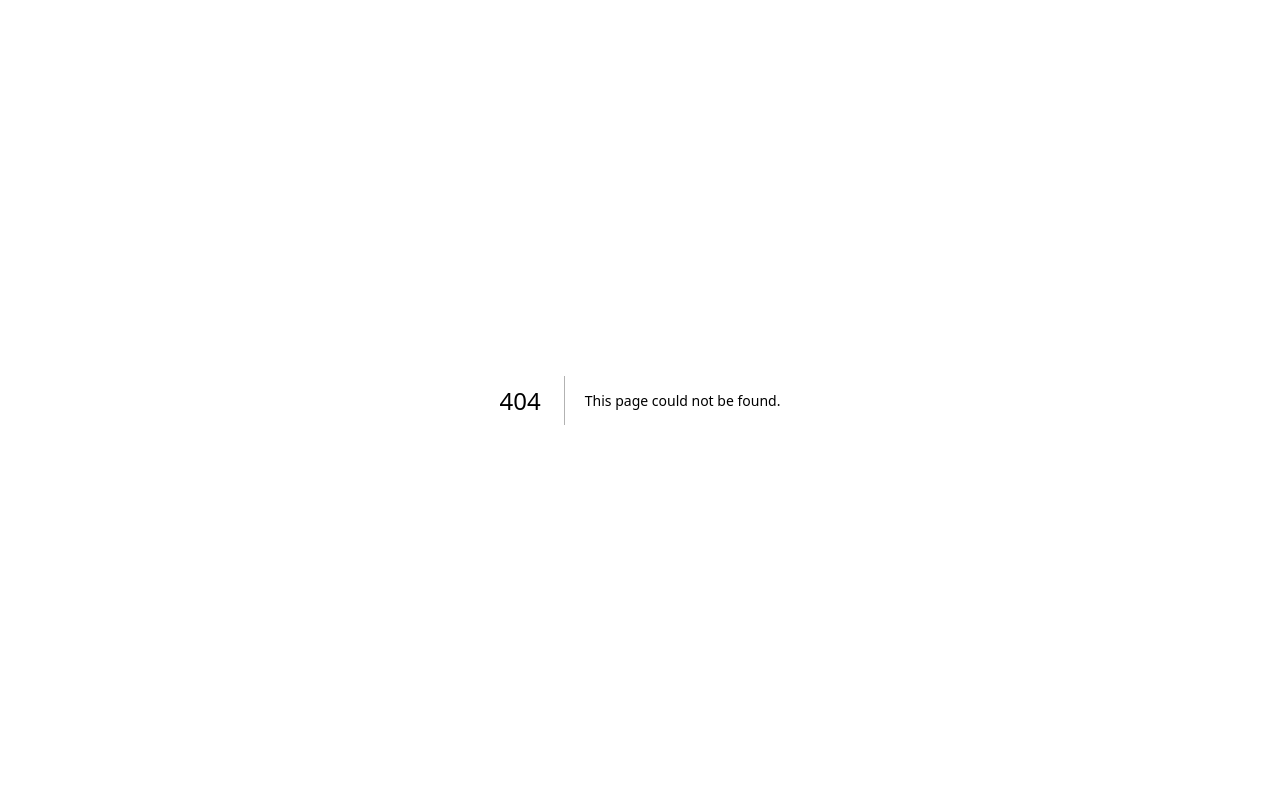
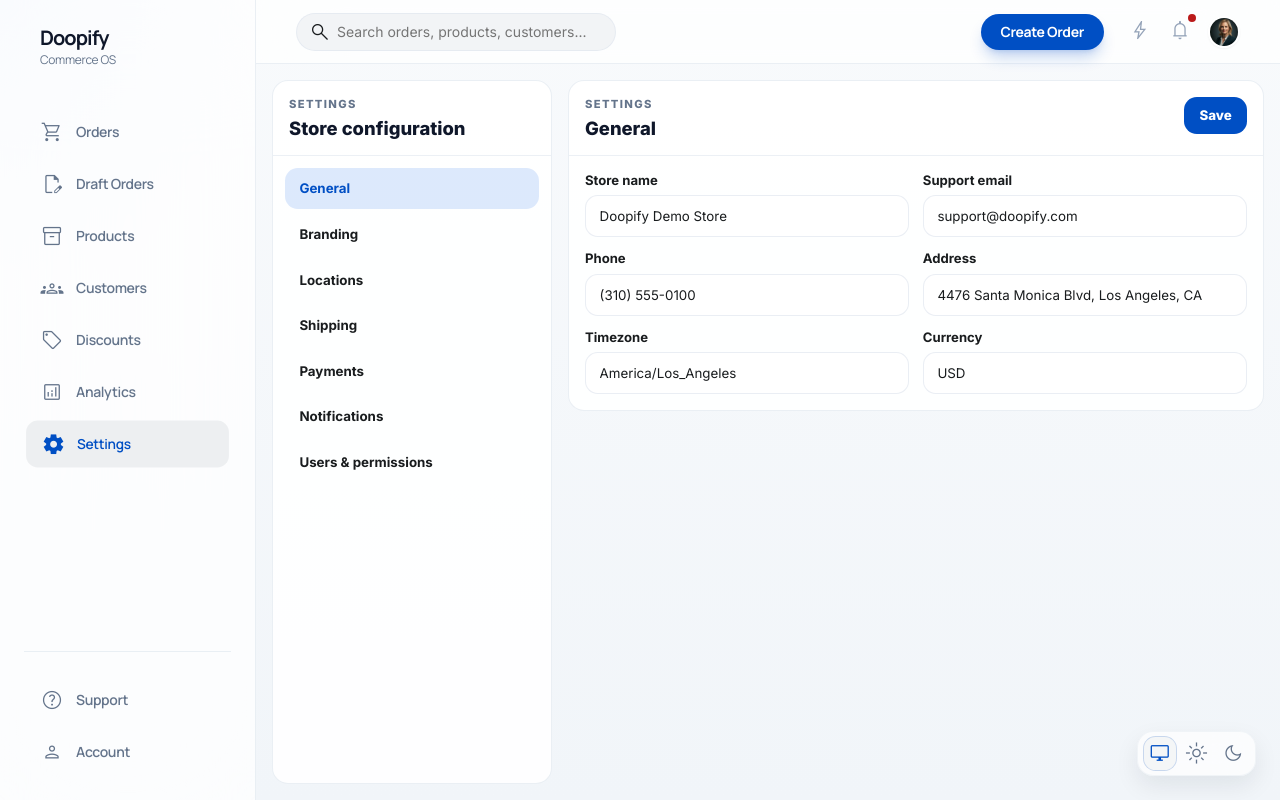
Before and after one commit to bfrancis-citryn/doopify, a Next.js app: page /settings in a window 1280 px wide. Before the commit this address had no page. Built offline with nearby package versions, Linux system fonts and the light colour scheme.

Commit message:
Add settings foundation and polish admin theme

```diff
--- /dev/null
+++ b/src/app/settings/page.js
@@ -0,0 +1,7 @@
+"use client";
+
+import SettingsWorkspace from '../../components/settings/SettingsWorkspace';
+
+export default function SettingsPage() {
+  return <SettingsWorkspace />;
+}
--- a/src/components/Sidebar/Sidebar.js
+++ b/src/components/Sidebar/Sidebar.js
@@ -9,7 +9,7 @@ const NAV_ITEMS = [
   { href: '/customers', label: 'Customers', icon: 'groups' },
   { href: '/discounts', label: 'Discounts', icon: 'sell' },
   { href: '/analytics', label: 'Analytics', icon: 'analytics' },
-  { href: '#', label: 'Settings', icon: 'settings' },
+  { href: '/settings', label: 'Settings', icon: 'settings' },
 ];
 
 export default function Sidebar() {
--- /dev/null
+++ b/src/components/settings/SettingsWorkspace.js
@@ -0,0 +1,118 @@
+"use client";
+
+import { useMemo, useState } from 'react';
+import AppShell from '../AppShell';
+import styles from './SettingsWorkspace.module.css';
+
+const SETTINGS_SECTIONS = [
+  { id: 'general', label: 'General' },
+  { id: 'branding', label: 'Branding' },
+  { id: 'locations', label: 'Locations' },
+  { id: 'shipping', label: 'Shipping' },
+  { id: 'payments', label: 'Payments' },
+  { id: 'notifications', label: 'Notifications' },
+  { id: 'users', label: 'Users & permissions' },
+];
+
+export default function SettingsWorkspace() {
+  const [activeSection, setActiveSection] = useState('general');
+  const [settings, setSettings] = useState({
+    storeName: 'Doopify Demo Store',
+    supportEmail: 'support@doopify.com',
+    phone: '(310) 555-0100',
+    address: '4476 Santa Monica Blvd, Los Angeles, CA',
+    timezone: 'America/Los_Angeles',
+    currency: 'USD',
+    logoUrl: '',
+    brandPrimary: '#004fc4',
+    brandAccent: '#60a5fa',
+    orderPrefix: 'DPY',
+    defaultLocation: 'Los Angeles warehouse',
+    shippingOrigin: 'Los Angeles warehouse',
+    freeShippingThreshold: '100',
+    senderEmail: 'hello@doopify.com',
+    lowInventoryAlert: '5',
+  });
+
+  const activeTitle = useMemo(() => SETTINGS_SECTIONS.find(section => section.id === activeSection)?.label || 'Settings', [activeSection]);
+
+  return (
+    <AppShell onCreateOrder={() => {}} onNotificationsClick={() => {}} onQuickActionClick={() => {}} onSearchChange={() => {}} searchValue="">
+      <div className={styles.page}>
+        <div className={styles.navPanel}>
+          <div className={styles.navHeader}>
+            <p className={styles.eyebrow}>Settings</p>
+            <h2 className={styles.title}>Store configuration</h2>
+          </div>
+          <div className={styles.sectionList}>
+            {SETTINGS_SECTIONS.map(section => (
+              <button key={section.id} className={activeSection === section.id ? styles.sectionButtonActive : styles.sectionButton} onClick={() => setActiveSection(section.id)} type="button">
+                {section.label}
+              </button>
+            ))}
+          </div>
+        </div>
+
+        <div className={styles.detailPanel}>
+          <div className={styles.detailCard}>
+            <div className={styles.detailHeader}>
+              <div>
+                <p className={styles.eyebrow}>Settings</p>
+                <h2 className={styles.title}>{activeTitle}</h2>
+              </div>
+              <button className={styles.saveButton} type="button">Save</button>
+            </div>
+
+            {activeSection === 'general' ? (
+              <div className={styles.formGrid}>
+                <label className={styles.field}><span>Store name</span><input className={styles.input} onChange={event => setSettings(current => ({ ...current, storeName: event.target.value }))} value={settings.storeName} /></label>
+                <label className={styles.field}><span>Support email</span><input className={styles.input} onChange={event => setSettings(current => ({ ...current, supportEmail: event.target.value }))} value={settings.supportEmail} /></label>
+                <label className={styles.field}><span>Phone</span><input className={styles.input} onChange={event => setSettings(current => ({ ...current, phone: event.target.value }))} value={settings.phone} /></label>
+                <label className={styles.field}><span>Address</span><input className={styles.input} onChange={event => setSettings(current => ({ ...current, address: event.target.value }))} value={settings.address} /></label>
+                <label className={styles.field}><span>Timezone</span><input className={styles.input} onChange={event => setSettings(current => ({ ...current, timezone: event.target.value }))} value={settings.timezone} /></label>
+                <label className={styles.field}><span>Currency</span><input className={styles.input} onChange={event => setSettings(current => ({ ...current, currency: event.target.value }))} value={settings.currency} /></label>
+              </div>
+            ) : null}
+
+            {activeSection === 'branding' ? (
+              <div className={styles.formGrid}>
+                <label className={styles.field}><span>Logo URL</span><input className={styles.input} onChange={event => setSettings(current => ({ ...current, logoUrl: event.target.value }))} value={settings.logoUrl} /></label>
+                <label className={styles.field}><span>Primary brand color</span><input className={styles.input} onChange={event => setSettings(current => ({ ...current, brandPrimary: event.target.value }))} value={settings.brandPrimary} /></label>
+                <label className={styles.field}><span>Accent color</span><input className={styles.input} onChange={event => setSettings(current => ({ ...current, brandAccent: event.target.value }))} value={settings.brandAccent} /></label>
+                <label className={styles.field}><span>Order prefix</span><input className={styles.input} onChange={event => setSettings(current => ({ ...current, orderPrefix: event.target.value }))} value={settings.orderPrefix} /></label>
+              </div>
+            ) : null}
+
+            {activeSection === 'locations' ? (
+              <div className={styles.formGrid}>
+                <label className={styles.field}><span>Default location</span><input className={styles.input} onChange={event => setSettings(current => ({ ...current, defaultLocation: event.target.value }))} value={settings.defaultLocation} /></label>
+                <label className={styles.field}><span>Shipping origin</span><input className={styles.input} onChange={event => setSettings(current => ({ ...current, shippingOrigin: event.target.value }))} value={settings.shippingOrigin} /></label>
+              </div>
+            ) : null}
+
+            {activeSection === 'shipping' ? (
+              <div className={styles.formGrid}>
+                <label className={styles.field}><span>Free shipping threshold</span><input className={styles.input} onChange={event => setSettings(current => ({ ...current, freeShippingThreshold: event.target.value }))} value={settings.freeShippingThreshold} /></label>
+                <label className={styles.field}><span>Low inventory alert</span><input className={styles.input} onChange={event => setSettings(current => ({ ...current, lowInventoryAlert: event.target.value }))} value={settings.lowInventoryAlert} /></label>
+              </div>
+            ) : null}
+
+            {activeSection === 'payments' ? (
+              <div className={styles.infoBlock}>Set payment providers, capture mode, manual payment methods, and refund rules here next.</div>
+            ) : null}
+
+            {activeSection === 'notifications' ? (
+              <div className={styles.formGrid}>
+                <label className={styles.field}><span>Sender email</span><input className={styles.input} onChange={event => setSettings(current => ({ ...current, senderEmail: event.target.value }))} value={settings.senderEmail} /></label>
+              </div>
+            ) : null}
+
+            {activeSection === 'users' ? (
+              <div className={styles.infoBlock}>Staff accounts, roles, permissions, and approval rules should live here.</div>
+            ) : null}
+          </div>
+        </div>
+      </div>
+    </AppShell>
+  );
+}
--- /dev/null
+++ b/src/components/settings/SettingsWorkspace.module.css
@@ -0,0 +1,120 @@
+.page {
+  flex: 1;
+  min-height: 0;
+  display: grid;
+  grid-template-columns: 280px minmax(0, 1fr);
+  gap: 1rem;
+  padding: 1rem;
+}
+
+.navPanel,
+.detailCard {
+  border: 1px solid color-mix(in srgb, var(--slate-200) 70%, transparent);
+  border-radius: 1rem;
+  background: color-mix(in srgb, var(--surface-container-lowest) 90%, transparent);
+}
+
+.navHeader,
+.detailHeader {
+  padding: 1rem;
+  border-bottom: 1px solid color-mix(in srgb, var(--slate-200) 66%, transparent);
+}
+
+.detailHeader {
+  display: flex;
+  align-items: flex-start;
+  justify-content: space-between;
+  gap: 1rem;
+}
+
+.eyebrow {
+  font-size: 0.7rem;
+  text-transform: uppercase;
+  letter-spacing: 0.12em;
+  font-weight: 800;
+  color: var(--slate-500);
+}
+
+.title {
+  margin-top: 0.35rem;
+  font-size: 1.15rem;
+  font-weight: 800;
+  color: var(--slate-900);
+}
+
+.sectionList {
+  display: flex;
+  flex-direction: column;
+  gap: 0.25rem;
+  padding: 0.75rem;
+}
+
+.sectionButton,
+.sectionButtonActive {
+  padding: 0.8rem 0.9rem;
+  border-radius: 0.8rem;
+  text-align: left;
+  font-weight: 700;
+}
+
+.sectionButton {
+  color: var(--slate-600);
+}
+
+.sectionButtonActive {
+  background: color-mix(in srgb, var(--secondary-container) 72%, transparent);
+  color: var(--primary);
+}
+
+.detailCard {
+  display: flex;
+  flex-direction: column;
+}
+
+.formGrid {
+  display: grid;
+  grid-template-columns: repeat(2, minmax(0, 1fr));
+  gap: 0.85rem;
+  padding: 1rem;
+}
+
+.field {
+  display: flex;
+  flex-direction: column;
+  gap: 0.45rem;
+}
+
+.field span {
+  font-size: 0.82rem;
+  font-weight: 700;
+  color: var(--slate-700);
+}
+
+.input {
+  width: 100%;
+  border: 1px solid color-mix(in srgb, var(--slate-200) 72%, transparent);
+  border-radius: 0.8rem;
+  padding: 0.75rem 0.85rem;
+  background: var(--surface-container-lowest);
+  color: var(--on-surface);
+}
+
+.saveButton {
+  padding: 0.65rem 0.95rem;
+  border-radius: 0.8rem;
+  background: var(--primary);
+  color: white;
+  font-weight: 800;
+}
+
+.infoBlock {
+  padding: 1rem;
+  color: var(--slate-600);
+}
+
+@media (max-width: 1200px) {
+  .page,
+  .formGrid {
+    grid-template-columns: 1fr;
+  }
+}
```
Also changed, not shown: src/components/discounts/DiscountsWorkspace.module.css (+12 -12 lines).
